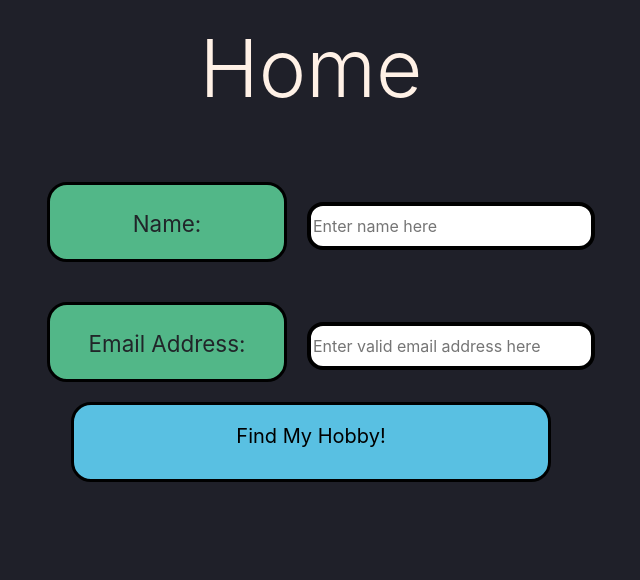
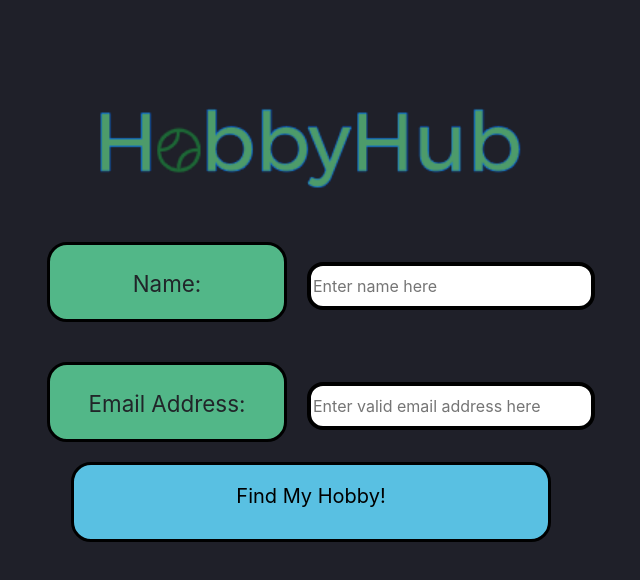
Before and after one commit to minericpark/hobbyapp, a React (Create React App) app: page / in a window 1280 px wide. Shown: the top 580 px of the page, without its empty margins (329-969 px from the left). Built offline with nearby package versions, Linux system fonts and the light colour scheme; no server answers.

Commit message:
updated homepage

```diff
--- a/src/HomePage.js
+++ b/src/HomePage.js
@@ -1,6 +1,7 @@
 import './App.css';
 import React, { useState } from 'react'
 import { Link, NavLink } from 'react-router-dom';
+import hobbyhub from './hobbyhub.png';
 
 
 function Home() {
@@ -18,8 +19,9 @@ function Home() {
     return (
 
 
-        <div className  >
-            <h1 className="display-1">Home</h1>
+        <div >
+
+            <img className= "logo" src={hobbyhub} alt="hobbyhub logo"/>
 
             <div className="main_body">
                 <div className="intro" ><h2 className="display-5">
--- a/src/components/styles.css
+++ b/src/components/styles.css
@@ -5,7 +5,10 @@ body{
 .main_body{
 
 }
-
+.logo{
+    width:28em;
+    margin-top:6em;
+}
 h1{
     color: #fff1e6;
 
```
Also changed, not shown: src/hobbyhub.png (added), 1 other file (tests, documents, lock files or other folders).
